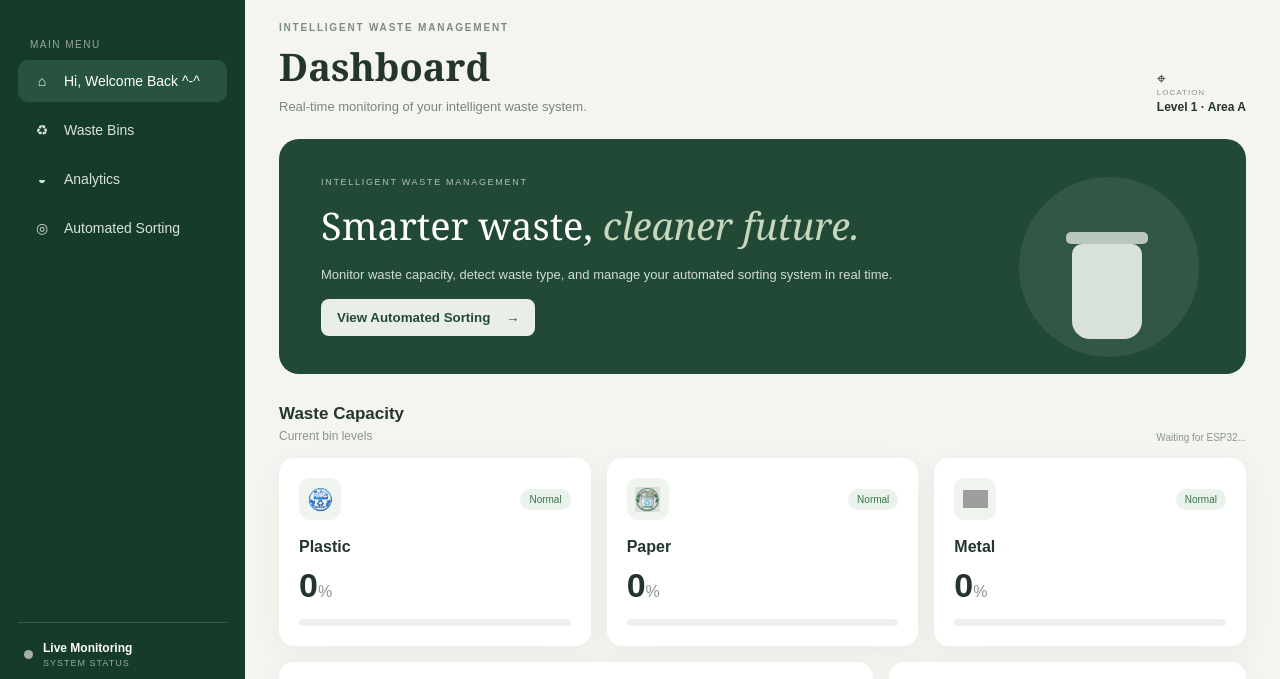
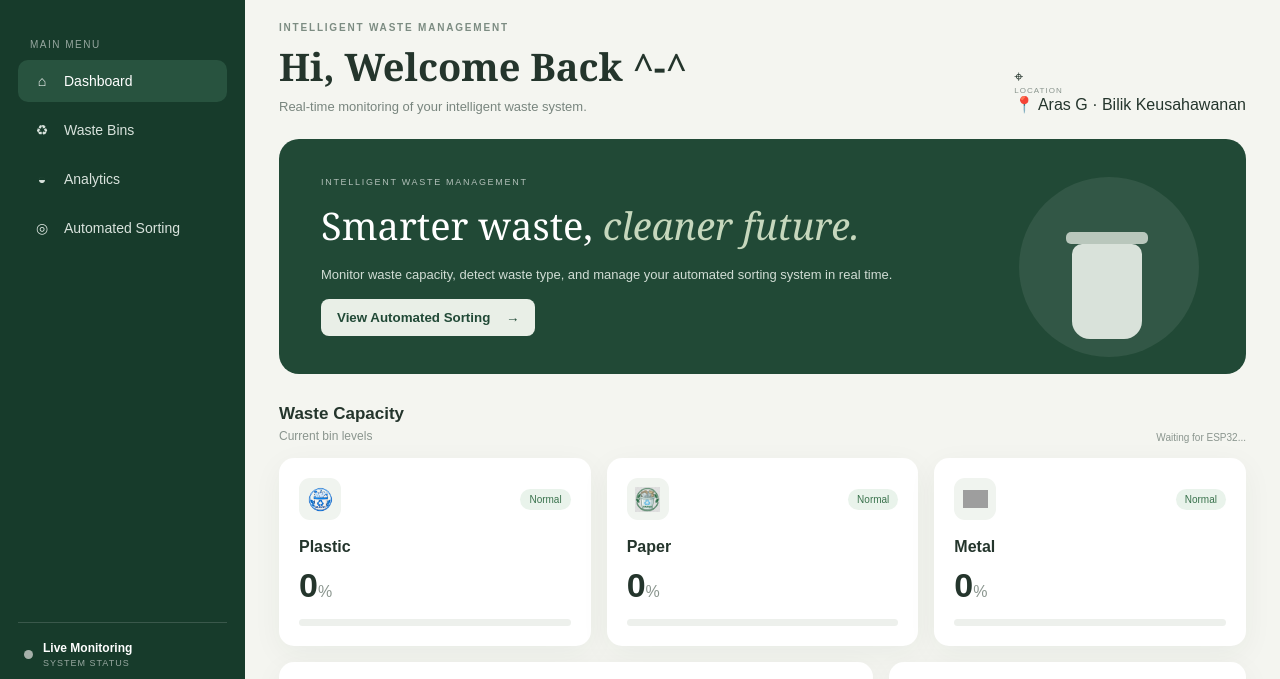
Before and after one commit to shadeera245-bit/intelligentwastedashboard, a website: page public/index.html in a window 1280 px wide. Shown: the part 79-758 px from the top of the page. Drawn offline with Linux system fonts and the light colour scheme; grey boxes are pictures that could not be loaded.

Commit message:
Update dashboard

```diff
--- a/public/index.html
+++ b/public/index.html
@@ -29,7 +29,7 @@
 
     <nav class="nav">
       <button class="nav-item active" data-page="overview">
-        <span class="nav-icon">⌂</span><span>Hi, Welcome Back ^-^</span>
+        <span class="nav-icon">⌂</span><span>Dashboard</span>
       </button>
       <button class="nav-item" data-page="bins">
         <span class="nav-icon">♻</span><span>Waste Bins</span>
@@ -70,14 +70,21 @@
       <div class="page-heading">
         <div>
           <div class="eyebrow">INTELLIGENT WASTE MANAGEMENT</div>
-          <h1>Dashboard</h1>
+          <h1>Hi, Welcome Back ^-^</h1>
           <p class="subtitle">Real-time monitoring of your intelligent waste system.</p>
         </div>
         <div class="location-chip">
           <span>⌖</span>
           <div>
             <small>LOCATION</small>
-            <strong>Level 1 · Area A</strong>
+            <a
+  href="https://maps.app.goo.gl/8ULnZ3octLs6XKtQ6"
+  target="_blank"
+  rel="noopener noreferrer"
+  class="location-link"
+>
+  📍 Aras G · Bilik Keusahawanan
+</a>
           </div>
         </div>
       </div>
```
